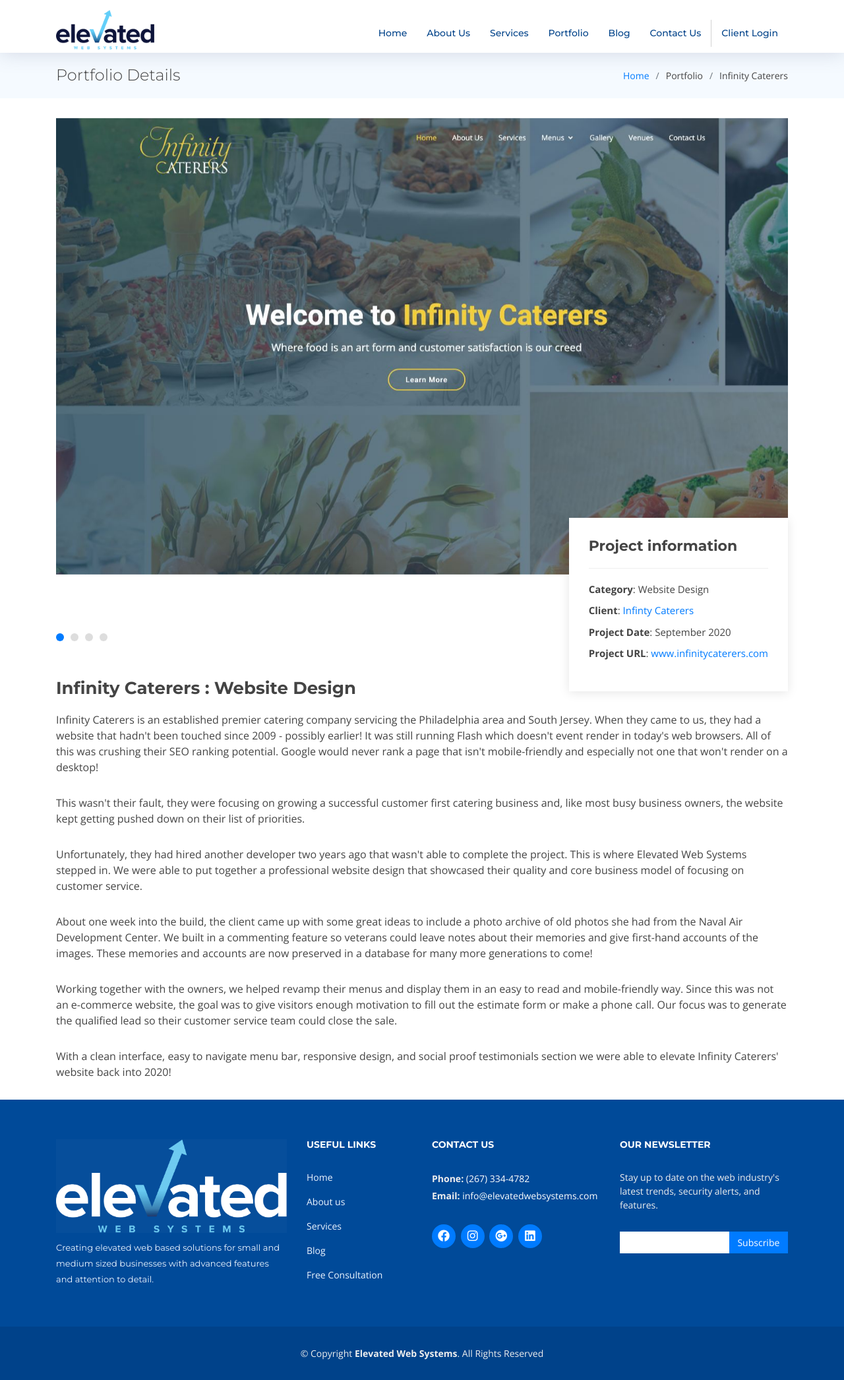
After one commit to jtangir87/elevatedws, a Django app: page /portfolio/infinity-caterers-website-design in a window 1280 px wide. The commit adds this page. Shown: the whole page at 66% size. Run offline with Django 3.2, Linux system fonts and the light colour scheme; some libraries are stand-ins or nearby versions.

Commit message:
infinity caterers port

```diff
--- a/pages/urls.py
+++ b/pages/urls.py
@@ -25,9 +25,10 @@
         template_name="pages/portfolio/eventxtras.html"), name="port_event_xtras"),
     path('portfolio/exterior-design-and-development', TemplateView.as_view(
         template_name="pages/portfolio/exteriordd.html"), name="port_exteriordd"),
-    path('portfolio/sepa-cold-war-historical-society', TemplateView.as_view(
+    path('portfolio/sepa-cold-war-historical-society-website-design', TemplateView.as_view(
         template_name="pages/portfolio/sepacoldwar.html"), name="port_sepacoldwar"),
-
+    path('portfolio/infinity-caterers-website-design', TemplateView.as_view(
+        template_name="pages/portfolio/infinity_caterers.html"), name="port_infinity_caterers"),
 
     ## LOCAL LANDING PAGES ##
     path('doylestown-website-design', TemplateView.as_view(
--- /dev/null
+++ b/templates/pages/portfolio/infinity_caterers.html
@@ -0,0 +1,95 @@
+{% extends 'base.html' %}
+{% load static %}
+
+{% block title_tag %}Web Portfolio | Infinity Caterers  {% endblock title_tag %}
+{% block meta_tags %}
+  <meta content="Infinity Caterers needed a complete website design up to develop a modern mobile-friendly responsive design. The focus of the website development was a clean professional interface that would drive visitors to fill out the contact form " name="description">
+  <link rel="canonical" href="https://elevatedwebsystems.com{% url 'port_infinity_caterers' %}" />
+  <!-- Open Graph data -->
+  <meta property="og:title" content="Web Portfolio | Infinity Caterers " />
+  <meta property="og:type" content="article" />
+  <meta property="og:url" content="https://elevatedwebsystems.com{% url 'port_infinity_caterers' %}" />
+  <meta property="og:image" content="{% static 'img/portfolio/inifity-caterers-main.jpg' %}" />
+  <meta property="og:description" content="Infinity Caterers needed a complete website design up to develop a modern mobile-friendly responsive design. The focus of the website development was a clean professional interface that would drive visitors to fill out the contact form  " />
+  <meta property="og:site_name" content="Elevated Web Systems" />
+{% endblock meta_tags %}
+
+
+
+{% block content %}
+
+  <main id="main">
+
+    <!-- ======= Breadcrumbs Section ======= -->
+    <section class="breadcrumbs">
+      <div class="container">
+
+        <div class="d-flex justify-content-between align-items-center">
+          <h2>Portfolio Details</h2>
+          <ol>
+            <li><a href="{% url 'home' %}">Home</a></li>
+            <li>Portfolio</li>
+            <li>Infinity Caterers</li>
+          </ol>
+        </div>
+
+      </div>
+    </section><!-- Breadcrumbs Section -->
+
+    <!-- ======= Portfolio Details Section ======= -->
+    <section class="portfolio-details">
+      <div class="container">
+
+        <div class="portfolio-details-container">
+
+          <div class="owl-carousel portfolio-details-carousel">
+            <img src="{% static 'img/portfolio/infinity-caterers-main.jpg' %}" class="img-fluid" alt="infinity caterers landing page screenshot">
+            <img src="{% static 'img/portfolio/infinity-caterers-testimonials.jpg' %}" class="img-fluid" alt="infinity caterers testimonial section screenshot">
+            <img src="{% static 'img/portfolio/infinity-caterers-call-to-action.jpg' %}" class="img-fluid" alt="infinity caterers call to action screenshot">
+            <img src="{% static 'img/portfolio/infinity-caterers-sample-menu.jpg' %}" class="img-fluid" alt="infinity caterers sample menu screenshot">
+          </div>
+
+          <div class="portfolio-info">
+            <h3>Project information</h3>
+            <ul>
+              <li><strong>Category</strong>: Website Design</li>
+              <li><strong>Client</strong>: <a href="https://infinitycaterers.com">Infinty Caterers</a></li>
+              <li><strong>Project Date</strong>: September 2020</li>
+              <li><strong>Project URL</strong>: <a href="https://infinitycaterers.com">www.infinitycaterers.com</a></li>
+            </ul>
+          </div>
+
+        </div>
+
+        <div class="portfolio-description">
+          <h1>Infinity Caterers : Website Design</h1>
+          <p>
+            Infinity Caterers is an established premier catering company servicing the Philadelphia area and South Jersey. When they came to us, they had a website that hadn't been touched since 2009 -
+            possibly earlier! It was still running Flash which doesn't event render in today's web browsers. All of this was crushing their SEO ranking potential. Google would never rank a page
+            that isn't mobile-friendly and especially not one that won't render on a desktop!
+          </p>
+          <p>
+            This wasn't their fault, they were focusing on growing a successful customer first catering business and, like most busy business owners, the website kept getting pushed
+            down on their list of priorities.
+          </p>
+          <p>
+            Unfortunately, they had hired another developer two years ago that wasn't able to complete the project. This is where Elevated Web Systems stepped in. We were able to put together a
+            professional website design that showcased their quality and core business model of focusing on customer service.
+          </p>
+          <p>
+            About one week into the build, the client came up with some great ideas to include a photo archive of old photos she had from the Naval Air Development Center. We built in a commenting feature so veterans could leave notes
+            about their memories and give first-hand accounts of the images. These memories and accounts are now preserved in a database for many more generations to come!
+          </p>
+          <p>
+            Working together with the owners, we helped revamp their menus and display them in an easy to read and mobile-friendly way. Since this was not an e-commerce website, the goal was to give visitors enough motivation to fill out
+            the estimate form or make a phone call. Our focus was to generate the qualified lead so their customer service team could close the sale.
+          </p>
+          <p>With a clean interface, easy to navigate menu bar, responsive design, and social proof testimonials section we were able to elevate Infinity Caterers' website back into 2020!
+          </p>
+        </div>
+      </div>
+    </section><!-- End Portfolio Details Section -->
+
+  </main><!-- End #main -->
+
+{% endblock content %}
--- a/templates/pages/portfolio/sepacoldwar.html
+++ b/templates/pages/portfolio/sepacoldwar.html
@@ -9,7 +9,7 @@
   <meta property="og:title" content="Web Portfolio | Southeastern Pennsylvania Cold War Historical Society " />
   <meta property="og:type" content="article" />
   <meta property="og:url" content="https://elevatedwebsystems.com{% url 'port_sepacoldwar' %}" />
-  <meta property="og:image" content="{% static 'img/portfolio/ggrc.png' %}" />
+  <meta property="og:image" content="{% static 'img/portfolio/sepa-coldwar-main.jpg' %}}" />
   <meta property="og:description" content="The SE PA Cold War Historical Society needed a complete website update and redesign to make a new responsive mobile-friendly layout outlining their initiatives, projects, and an e-commerce donate button  " />
   <meta property="og:site_name" content="Elevated Web Systems" />
 {% endblock meta_tags %}
@@ -52,7 +52,7 @@
           <div class="portfolio-info">
             <h3>Project information</h3>
             <ul>
-              <li><strong>Category</strong>: Website</li>
+              <li><strong>Category</strong>: Website Design</li>
               <li><strong>Client</strong>: <a href="https://coldwarhistory.org">Southeastern PA Cold War Historical Society</a></li>
               <li><strong>Project Date</strong>: September 2020</li>
               <li><strong>Project URL</strong>: <a href="https://coldwarhistory.org">www.coldwarhistory.org</a></li>
@@ -62,7 +62,7 @@
         </div>
 
         <div class="portfolio-description">
-          <h1>Southeastern PA Cold War Historical Society</h1>
+          <h1>Southeastern PA Cold War Historical Society : Website Design</h1>
           <p>
             The Southeastern Pennsylvania Cold War Historical Society trusted us with a full redesign of their existing website. The existing site was designed by a friend of
             the organization when it was started and worked functionally for a long time while they didn't have the budget to build a more develop a more elaborate website.
```
Also changed, not shown: templates/pages/includes/partial_portfolio_list.html (+14 -0 lines), elevatedws/static/img/portfolio/infinity-caterers-call-to-action.jpg (added), elevatedws/static/img/portfolio/infinity-caterers-main.jpg (added), elevatedws/static/img/portfolio/infinity-caterers-sample-menu.jpg (added), elevatedws/static/img/portfolio/infinity-caterers-testimonials.jpg (added).
